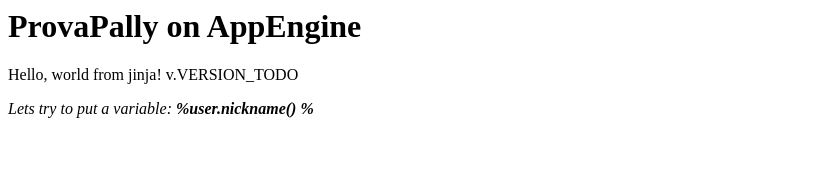
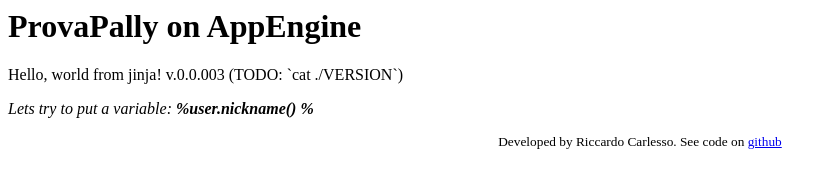
Before and after one commit to palladius/provapally, a plain HTML site: page index.html in a window 1280 px wide. Shown: the whole page, without its empty margins (0-837 px from the left). Drawn offline with Linux system fonts and the light colour scheme.

Commit message:
v0.0.3 some silly links... nothing special yet

```diff
--- a/index.html
+++ b/index.html
@@ -1,9 +1,15 @@
 <html>
   <body>
 	<h1>ProvaPally on AppEngine</h1>
-    Hello, world from jinja! v.VERSION_TODO
+    Hello, world from jinja! v.0.0.003 (TODO: `cat ./VERSION`)
 
     <p>
     <i>Lets try to put a variable: <b>%user.nickname() %</b></i>
   </body>
+
+<div class='footer'>
+	<center><small>
+		Developed by Riccardo Carlesso. See code on <a href='https://github.com/palladius/provapally' >github</a>
+	</small></center>
+</div>
 </html>
```
Also changed, not shown: 2 other files.
